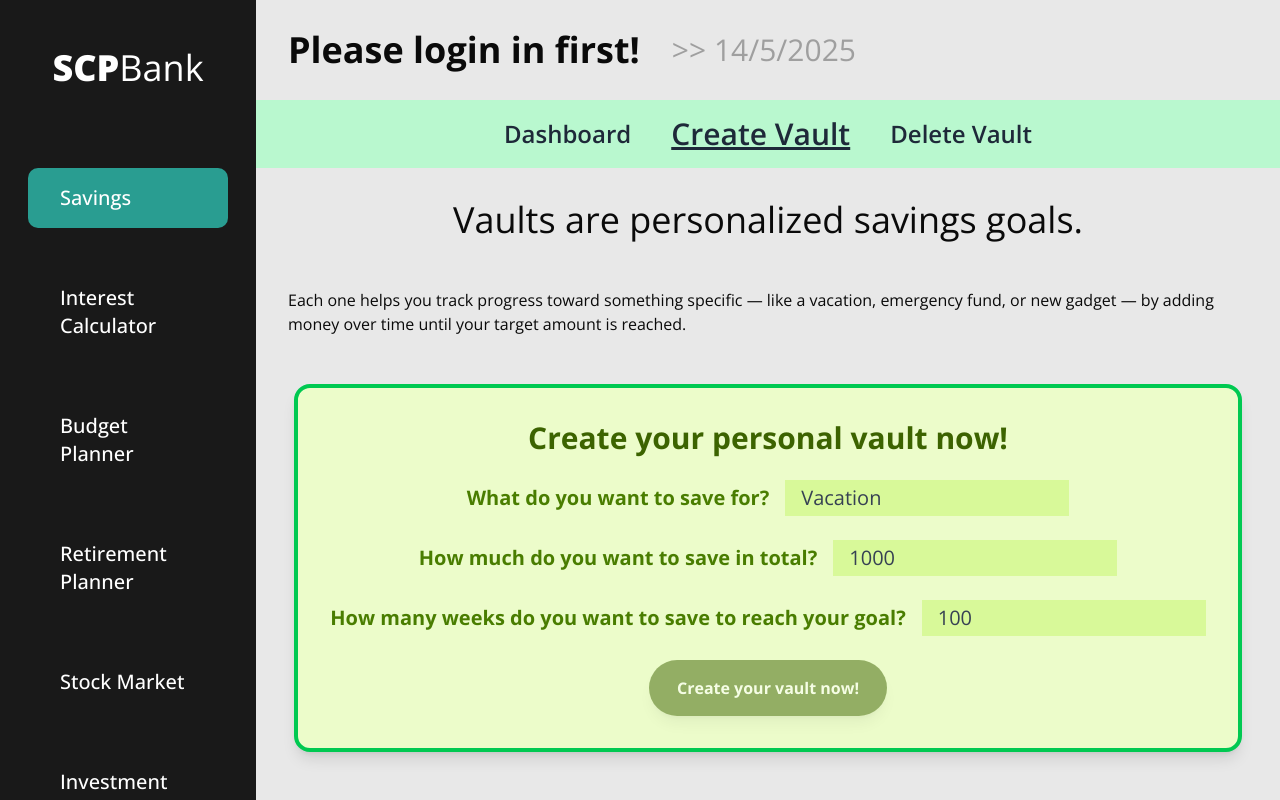
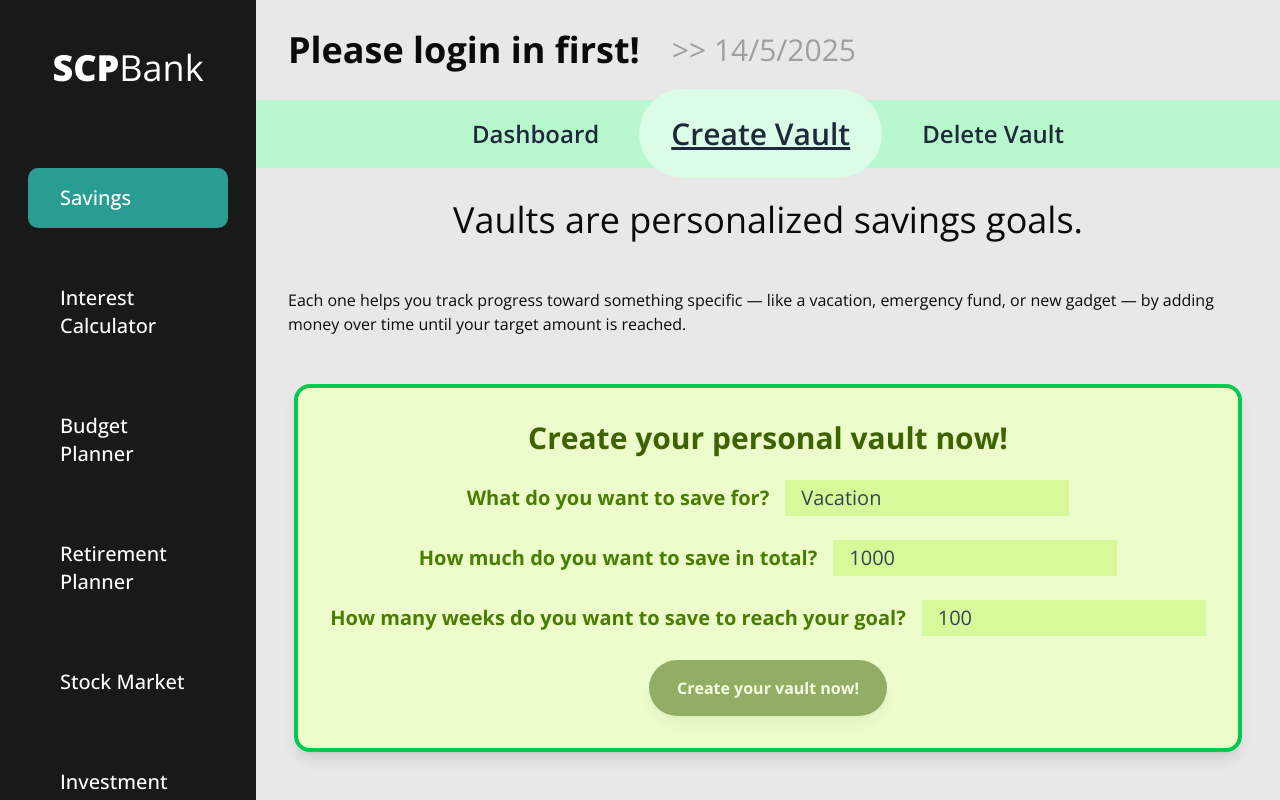
Before and after one commit to SCPassion/scpbank-ts, a React (Vite) app: page /savings/create in a window 1280 px wide. Shown: the top 800 px of the page. Built offline with nearby package versions, Linux system fonts and the light colour scheme.

Commit message:
Refactor DashboardLayout: enhance NavLink styles for better visual feedback on active links

```diff
--- a/src/layouts/DashboardLayout.tsx
+++ b/src/layouts/DashboardLayout.tsx
@@ -8,7 +8,9 @@ export default function DashboardLayout() {
             <NavLink
               to="."
               className={({ isActive }) =>
-                isActive ? "text-3xl underline" : ""
+                isActive
+                  ? "rounded-full bg-green-100 px-8 py-6 text-3xl underline"
+                  : "transition-all duration-300 hover:scale-105 hover:text-3xl"
               }
               end
             >
@@ -19,7 +21,9 @@ export default function DashboardLayout() {
             <NavLink
               to="create"
               className={({ isActive }) =>
-                isActive ? "text-3xl underline" : ""
+                isActive
+                  ? "rounded-full bg-green-100 px-8 py-6 text-3xl underline"
+                  : "transition-all duration-300 hover:scale-105 hover:text-3xl"
               }
             >
               Create Vault
@@ -29,7 +33,9 @@ export default function DashboardLayout() {
             <NavLink
               to="delete"
               className={({ isActive }) =>
-                isActive ? "text-3xl underline" : ""
+                isActive
+                  ? "rounded-full bg-green-100 px-8 py-6 text-3xl underline"
+                  : "transition-all duration-300 hover:scale-105 hover:text-3xl"
               }
             >
               Delete Vault
```
